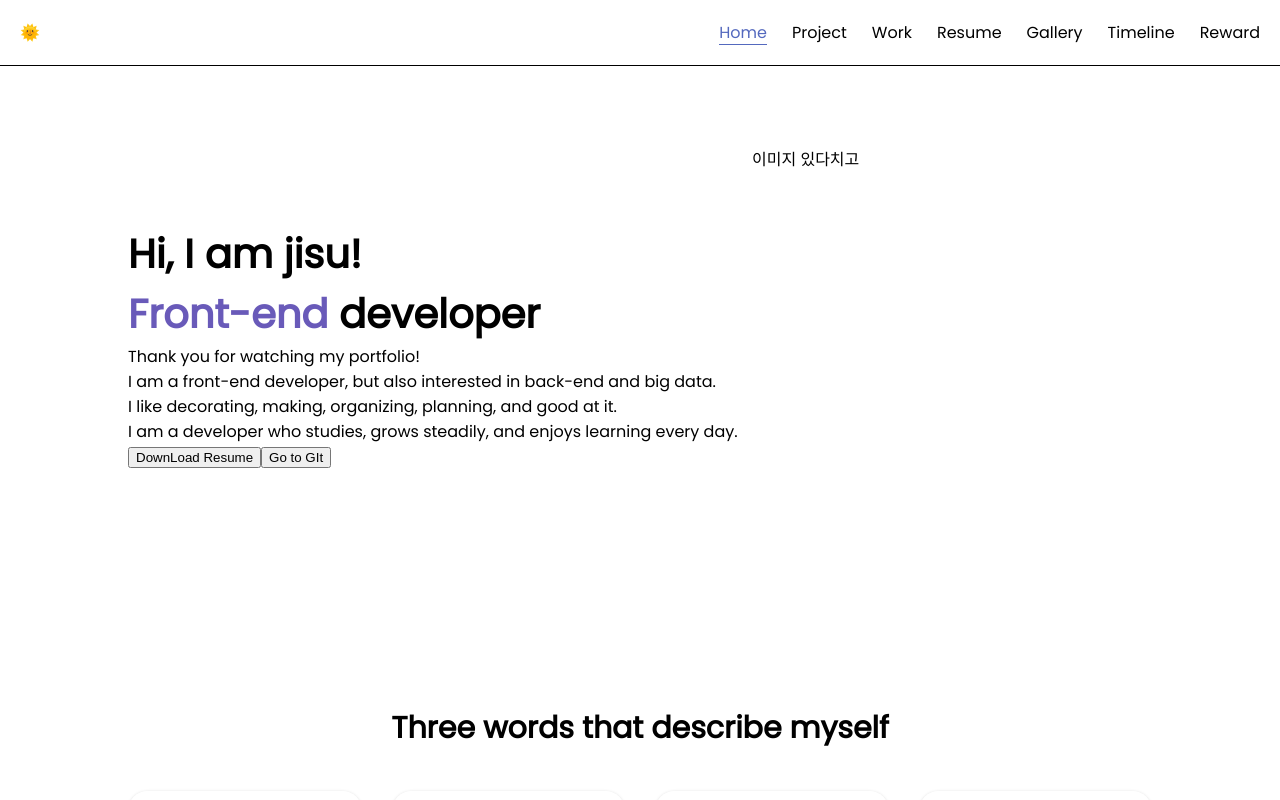
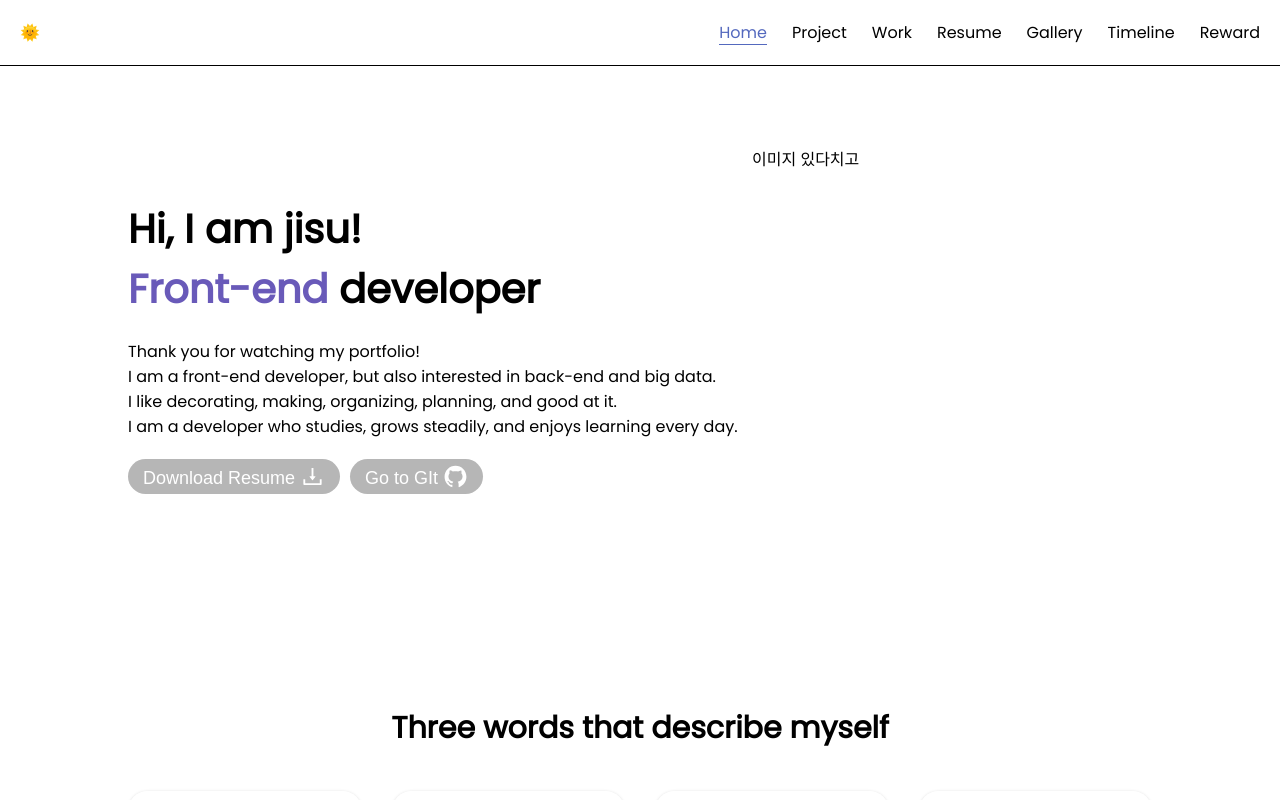
Before and after one commit to parkjisu6239/2021_Portfolio, a React (Create React App) app: page / in a window 1280 px wide. Shown: the top 800 px of the page. Built offline with nearby package versions, Linux system fonts and the light colour scheme.

Commit message:
feat: Update button

```diff
--- a/src/components/home/greeting/Hello.js
+++ b/src/components/home/greeting/Hello.js
@@ -1,4 +1,5 @@
 import styles from './Hello.module.css'
+import { AiFillGithub, AiOutlineDownload } from 'react-icons/ai';
 
 export default function Hello() {
     return (
@@ -14,8 +15,8 @@ export default function Hello() {
                 <p>I am a developer who studies, grows steadily, and enjoys learning every day.</p>
             </div>
             <div className={styles.btns}>
-                <button>DownLoad Resume</button>
-                <button>Go to GIt</button>
+                <button>Download Resume<AiOutlineDownload/></button>
+                <button>Go to GIt<AiFillGithub/></button>
             </div>
         </section>
     )
--- a/src/components/home/greeting/Hello.module.css
+++ b/src/components/home/greeting/Hello.module.css
@@ -1,3 +1,9 @@
+.hello {
+    display: flex;
+    flex-direction: column;
+    gap: 20px;
+}
+
 .title {
     font-size: 40px;
     font-weight: 900;
@@ -29,3 +35,34 @@
         font-weight: 900;
     }
 }
+
+.btns {
+    display: flex;
+    gap: 10px;
+}
+
+button {
+    display: flex;
+    align-items: flex-end;
+    gap: 5px;
+    padding: 5px 15px;
+    border-radius: 20px;
+    font-size: large;
+    cursor: pointer;
+    background-color: #b6b6b6;
+    color: white;
+    border: none;
+    transition: all 0.3s ease;
+}
+
+button:hover {
+    background-color: #41c794;
+    box-shadow: inset 0px -3px 2px rgba(0, 0, 0, 0.025),
+                inset 0px 2px 5px rgba(0,0,0,0.15);
+
+}
+
+.btns svg {
+    height: 25px;
+    width: auto;
+}
```
